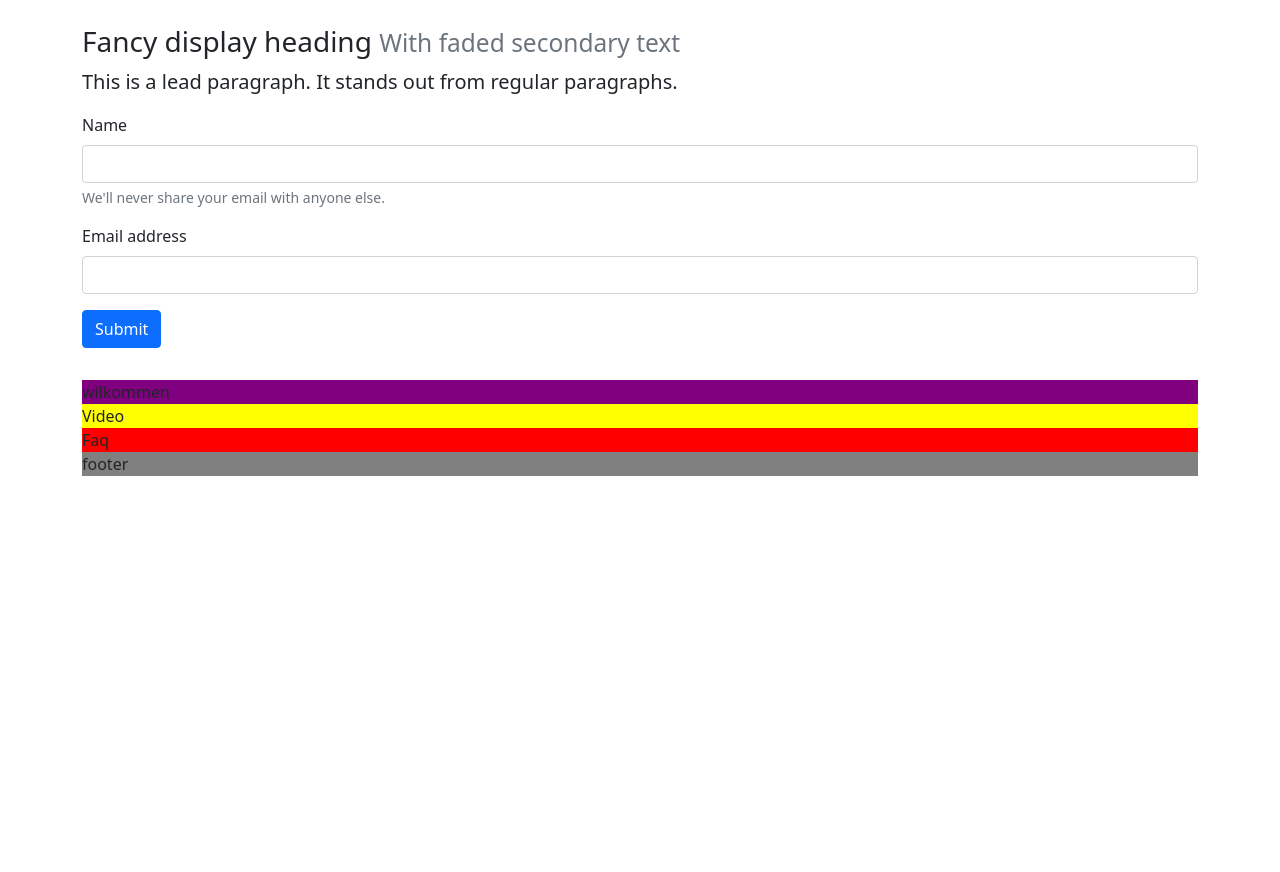
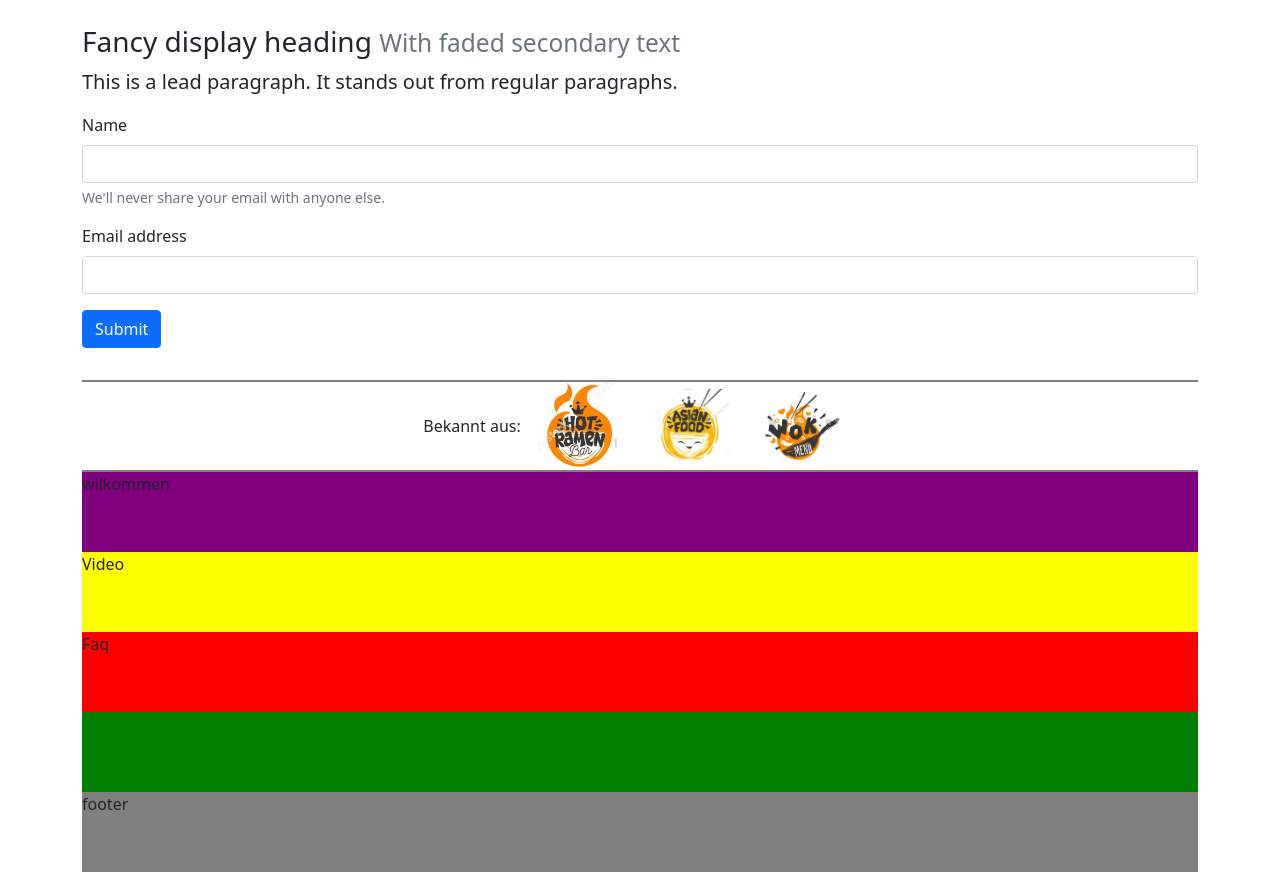
Before and after one commit to maryhbb/Coocking-Landingpage, a plain HTML site: page src/index.html in a window 1280 px wide. Shown: the part 63-935 px from the top of the page. Before the commit the page ends 800 px from the top, so only its background shows below. Drawn offline with nearby package versions, Linux system fonts and the light colour scheme.

Commit message:
bekannt strip

```diff
--- a/src/index.html
+++ b/src/index.html
@@ -79,12 +79,14 @@
 
             <button type="submit" class="btn btn-primary">Submit</button>
         </form>
-
     </section>
 
     <!--  Bekannt aus -->
     <div class="bekannt">
-
+            Bekannt aus:
+            <img src="img/hotramen.jpeg" class="rounded" alt="...">
+            <img src="img/asianfood.jpeg" class="rounded" alt="...">
+            <img src="img/wok.jpeg" class="rounded" alt="...">
     </div>
 
     <!--  wilkommen Uberschrift / Bild-->
--- a/src/stylesheet.css
+++ b/src/stylesheet.css
@@ -3,43 +3,49 @@
 }
 
 .bekannt {
-    /* debugging start */
-    min-width: 40px;
-    background: blue;
-    /* debugging end */
+    display: flex;
+    align-items: center;
+    justify-content: center;
+    border-top: 2px solid gray;
+    border-bottom: 2px solid gray;
+}
+
+.bekannt img {
+   margin: 0 1rem;
+    width: 80px;
 }
 
 .wilkommen-section {
     /* debugging start */
-    min-width: 40px;
+    min-height: 80px;
     background: purple;
     /* debugging end */
 }
 
 .video-section {
     /* debugging start */
-    min-width: 40px;
+    min-height: 80px;
     background: yellow;
     /* debugging end */
 }
 
 .faq-section {
     /* debugging start */
-    min-width: 40px;
+    min-height: 80px;
     background: red;
     /* debugging end */
 }
 
 .bottom-nav {
     /* debugging start */
-    min-width: 40px;
+    min-height: 80px;
     background: green;
     /* debugging end */
 }
 
 .footer {
     /* debugging start */
-    min-width: 40px;
+    min-height: 80px;
     background: gray;
     /* debugging end */
 }
```
Also changed, not shown: src/img/asianfood.jpeg (added), src/img/hotramen.jpeg (added), src/img/wok.jpeg (added).
